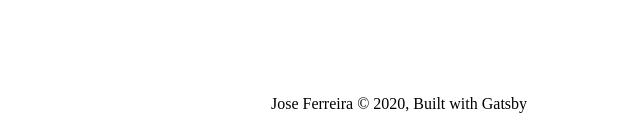
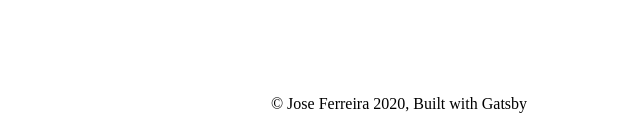
Before and after one commit to joseferreira5/joseferreira5.github.io, a Gatsby site: page / in a window 1280 px wide. Shown: the part 664-797 px from the top of the page, 241-881 px from the left. Built offline with nearby package versions, Linux system fonts and the light colour scheme; Gatsby itself is replaced by a stand-in of ours.

Commit message:
Changing the order of text in the footer.

```diff
--- a/src/components/footer.js
+++ b/src/components/footer.js
@@ -10,7 +10,7 @@ const StyledFooter = styled.footer`
 export default function Footer() {
   return (
     <StyledFooter>
-      <span>Jose Ferreira</span> © {new Date().getFullYear()}, Built with
+      © Jose Ferreira {new Date().getFullYear()}, Built with
       {` `}
       <a href="https://www.gatsbyjs.org">Gatsby</a>
     </StyledFooter>
```
